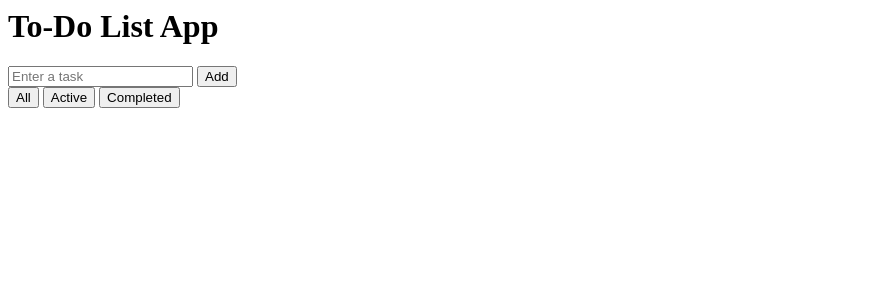
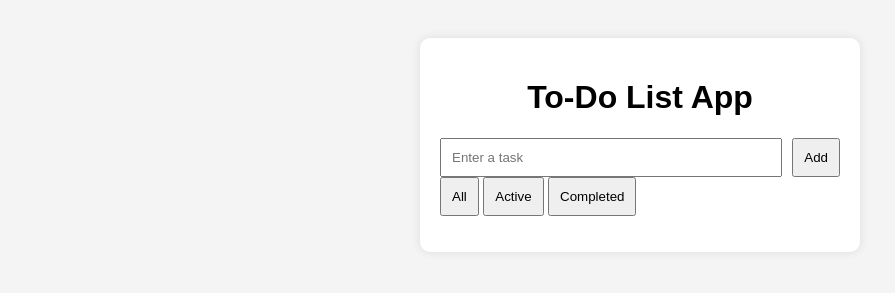
Before and after one commit to Gajalakshmi-P/To-do-list, a plain HTML site: page index.html in a window 1280 px wide. Shown: the whole page, without its empty margins (0-895 px from the left). Drawn offline with Linux system fonts and the light colour scheme.

Commit message:
Refactor index.html structure and add doctype

```diff
--- a/index.html
+++ b/index.html
@@ -1,3 +1,15 @@
+
+<!DOCTYPE html>
+<html lang="en">
+<head>
+    <meta charset="UTF-8">
+    <meta name="viewport" content="width=device-width, initial-scale=1.0">
+    <title>To-Do List App</title>
+    <link rel="stylesheet" href="style.css">
+    <script src="script.js" defer></script>
+</head>
+<body>
+
     <div class="container">
         <h1>To-Do List App</h1>
 
@@ -14,3 +26,6 @@
 
         <ul id="taskList"></ul>
     </div>
+
+</body>
+</html>
```
Lines whose indentation alone changed are shown as unchanged.
